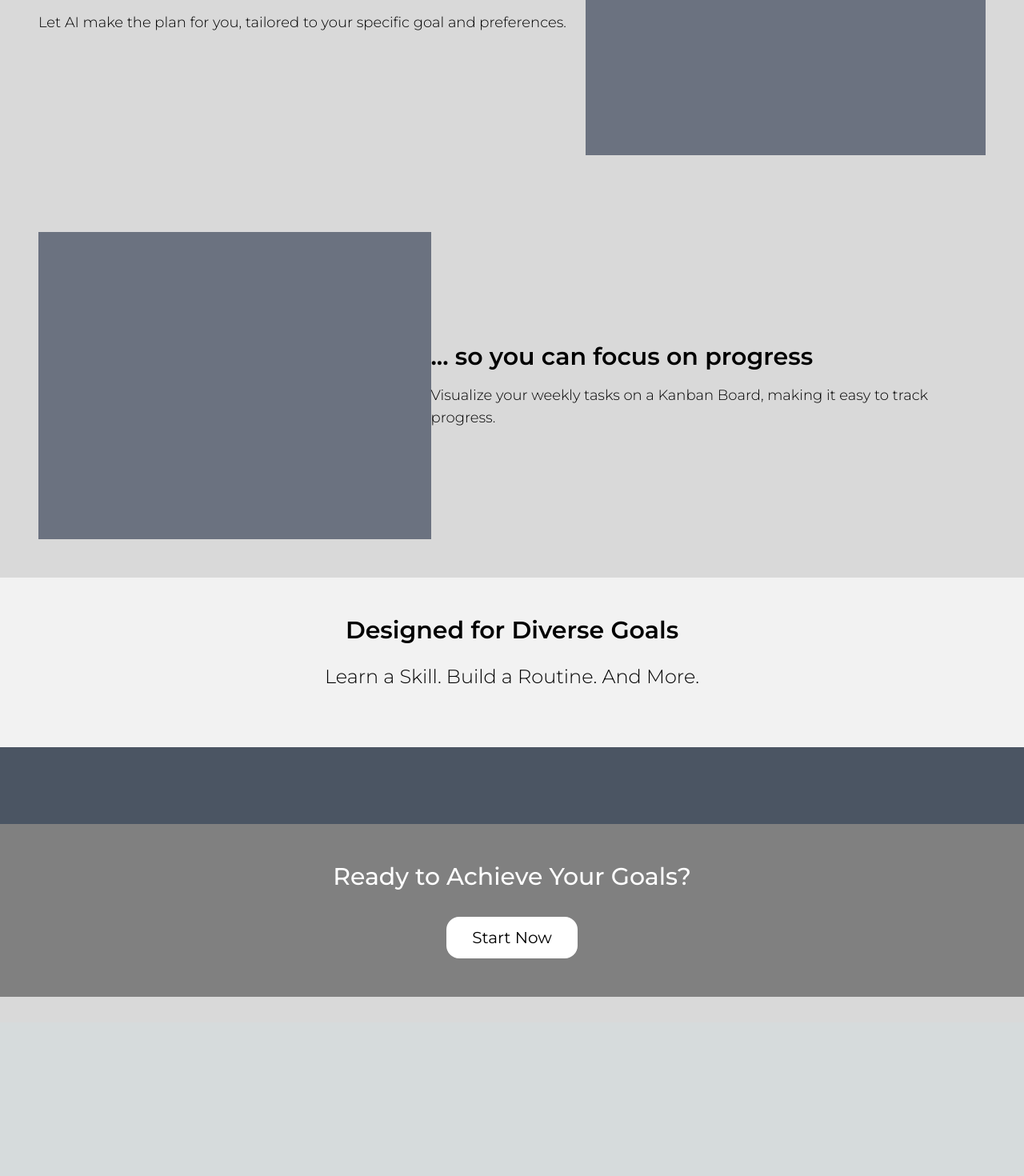
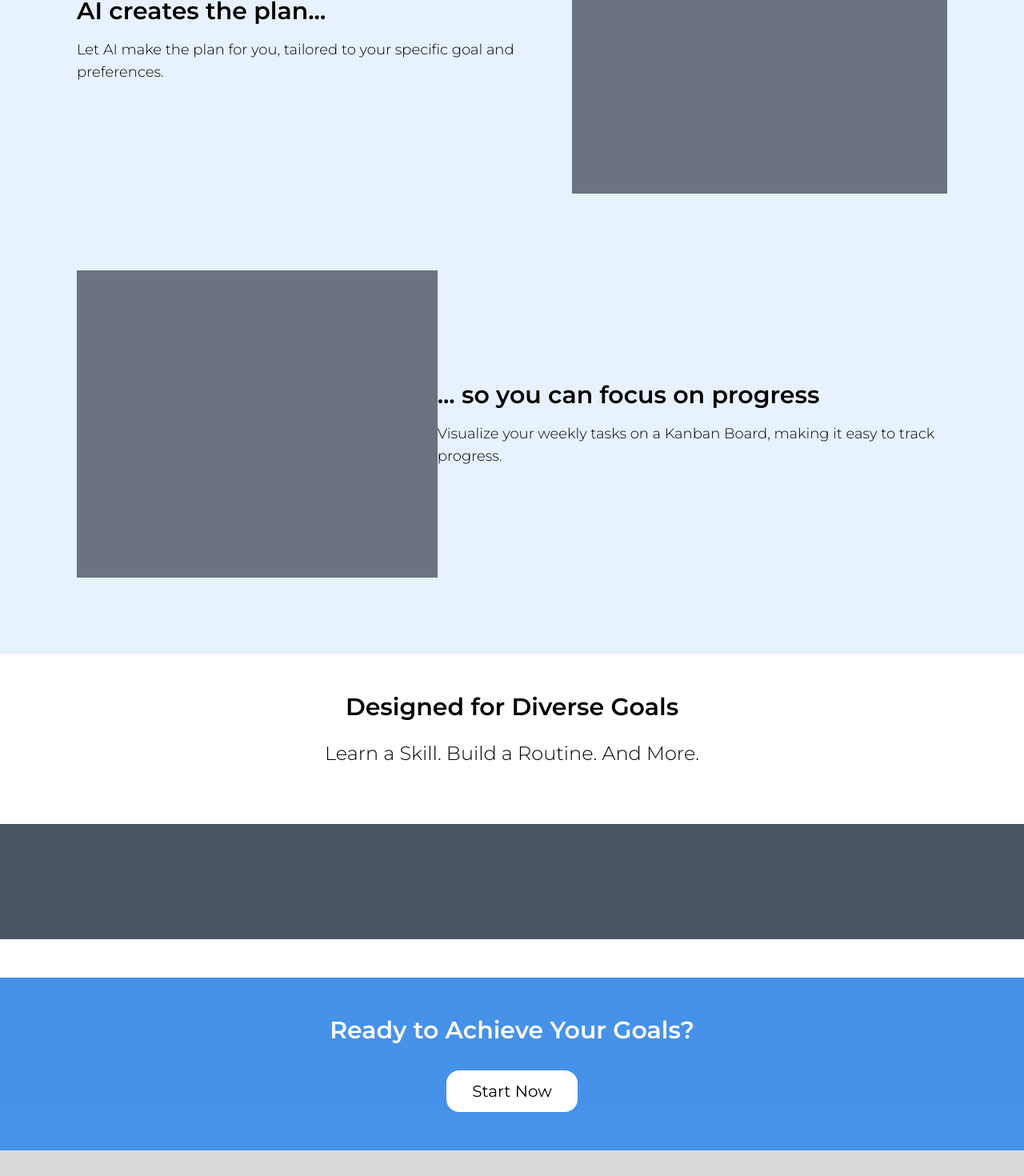
Before and after one commit to AlejandroALopez/overplan-website, a Next.js app: page / in a window 1280 px wide. Shown: the part 766-2236 px from the top of the page at 80% size. Before the commit the page ends 2044 px from the top, so only its background shows below. Built offline with nearby package versions, Linux system fonts and the light colour scheme.

Commit message:
installed framer motion

```diff
--- a/src/app/page.tsx
+++ b/src/app/page.tsx
@@ -25,7 +25,7 @@ export default function Home() {
         <Image src={BookIcon} alt="book icon" className="absolute top-48 right-48 drop-shadow-lg" />
       </section>
       {/* Section 2: Features */}
-      <section className="flex flex-col bg-[#D9D9D9] w-full p-12 gap-24">
+      <section className="flex flex-col bg-lightPrimary w-full p-24 gap-24">
         <div className="flex flex-row justify-between items-center">
           {/* Text Content */}
           <div className="flex flex-col gap-4">
@@ -46,15 +46,15 @@ export default function Home() {
         </div>
       </section>
       {/* Section 3: Use Cases */}
-      <section className="flex flex-col items-center bg-[#F2F2F2] w-full">
+      <section className="flex flex-col items-center bg-white w-full">
         <p className="text-3xl font-semibold text-center mt-12">Designed for Diverse Goals</p>
         <p className="text-2xl text-center font-light my-6">Learn a Skill. Build a Routine. And More.</p>
         {/* Text Animation Placeholder */}
-        <div className="bg-gray-600 w-full h-24 mt-12"/>
+        <div className="bg-gray-600 w-full h-36 my-12"/>
       </section>
       {/* Section 4: Call to Action */}
-      <section className="flex flex-col items-center bg-[#808080] w-full p-12 gap-8">
-        <p className="text-3xl font-medium text-white">Ready to Achieve Your Goals?</p>
+      <section className="flex flex-col items-center bg-primary bg-opacity-80 w-full p-12 gap-8">
+        <p className="text-3xl font-semibold text-white">Ready to Achieve Your Goals?</p>
         <button className="flex items-center justify-center bg-white rounded-2xl px-8 py-3">
           <p className="text-xl">Start Now</p>
         </button>
--- a/tailwind.config.ts
+++ b/tailwind.config.ts
@@ -10,6 +10,7 @@ const config: Config = {
     extend: {
       colors: {
         primary: "#1A79E5",
+        lightPrimary: "#E7F2FE",
       },
       backgroundImage: {
         "wave-pattern": "url('/img/waveBg.png')",
```
Also changed, not shown: package.json (+6 -5 lines), 1 other file (tests, documents, lock files or other folders).
